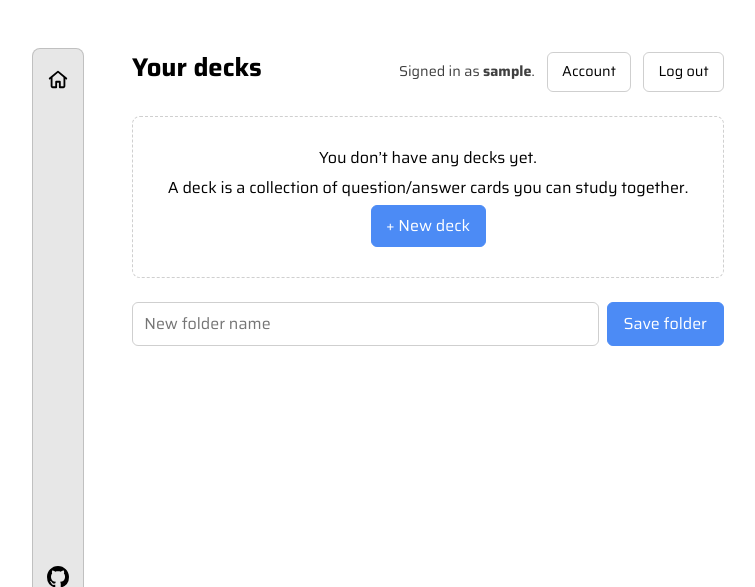
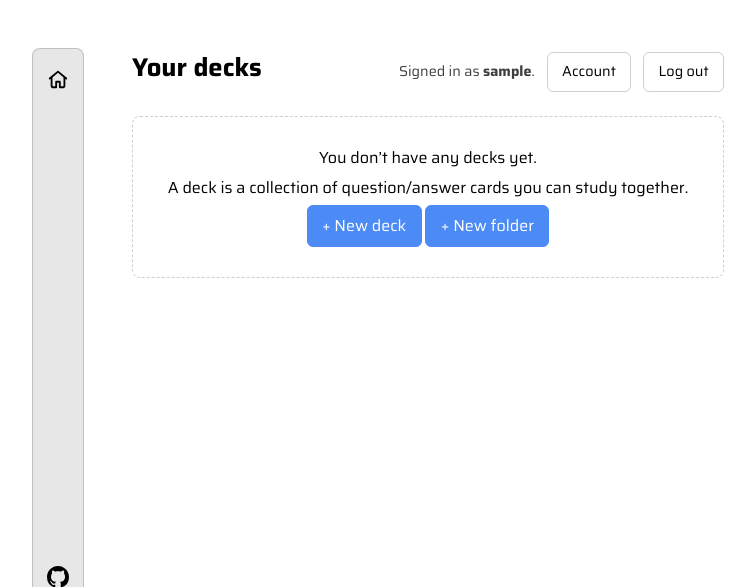
Before and after one commit to mikedewar/crazy-cram, a Flask app: page /home in a window 1280 px wide. Shown: the top 587 px of the page, without its empty margins (212-967 px from the left). Run offline with Flask 3, Linux system fonts and the light colour scheme; the visitor is signed in with stand-in values (Sample User, id 1); data that the repository does not hold is empty; some libraries are stand-ins or nearby versions.

Commit message:
Replace inline new-folder form with a button next to New deck

```diff
--- a/app.py
+++ b/app.py
@@ -547,7 +547,6 @@ def home():
         unfiled_count=unfiled_count,
         total_decks=total_decks,
         recent=recent,
-        new_folder_form=FolderForm(),
     )
 
 
@@ -614,6 +613,19 @@ def deck_delete(deck_id):
 
 
 # --- Folders ------------------------------------------------------------
+
+@app.route("/folders/new", methods=["GET", "POST"])
+@login_required
+def folder_new():
+    form = FolderForm()
+    if form.validate_on_submit():
+        folder = Folder(user_id=current_user.id, name=form.name.data)
+        db.session.add(folder)
+        db.session.commit()
+        flash(f"Folder “{folder.name}” created.", "info")
+        return redirect(url_for("home"))
+    return render_template("folders/new.html", form=form)
+
 
 @app.route("/folders", methods=["GET", "POST"])
 @login_required
--- a/templates/home.html
+++ b/templates/home.html
@@ -17,15 +17,11 @@
 <div class="empty-state">
   <p>You don’t have any decks yet.</p>
   <p>A deck is a collection of question/answer cards you can study together.</p>
-  <p><a class="btn" href="{{ url_for('deck_new') }}">+ New deck</a></p>
+  <p>
+    <a class="btn" href="{{ url_for('deck_new') }}">+ New deck</a>
+    <a class="btn" href="{{ url_for('folder_new') }}">+ New folder</a>
+  </p>
 </div>
-
-<form method="post" action="{{ url_for('folder_list') }}" novalidate class="folder-new-form">
-  {{ new_folder_form.hidden_tag() }}
-  {{ new_folder_form.name(placeholder="New folder name", maxlength=64) }}
-  {{ new_folder_form.submit }}
-</form>
-{% for e in new_folder_form.name.errors %}<span class="err">{{ e }}</span>{% endfor %}
 {% else %}
 
 <section class="folders-section">
@@ -54,15 +50,9 @@
   </ul>
   <p>
     <a class="btn" href="{{ url_for('deck_new') }}">+ New deck</a>
+    <a class="btn" href="{{ url_for('folder_new') }}">+ New folder</a>
     <a class="btn-secondary" href="{{ url_for('folder_list') }}">Manage folders</a>
   </p>
-
-  <form method="post" action="{{ url_for('folder_list') }}" novalidate class="folder-new-form">
-    {{ new_folder_form.hidden_tag() }}
-    {{ new_folder_form.name(placeholder="New folder name", maxlength=64) }}
-    {{ new_folder_form.submit }}
-  </form>
-  {% for e in new_folder_form.name.errors %}<span class="err">{{ e }}</span>{% endfor %}
 </section>
 
 {% if recent %}
```
Also changed, not shown: templates/folders/new.html (added, +17 -0 lines).
